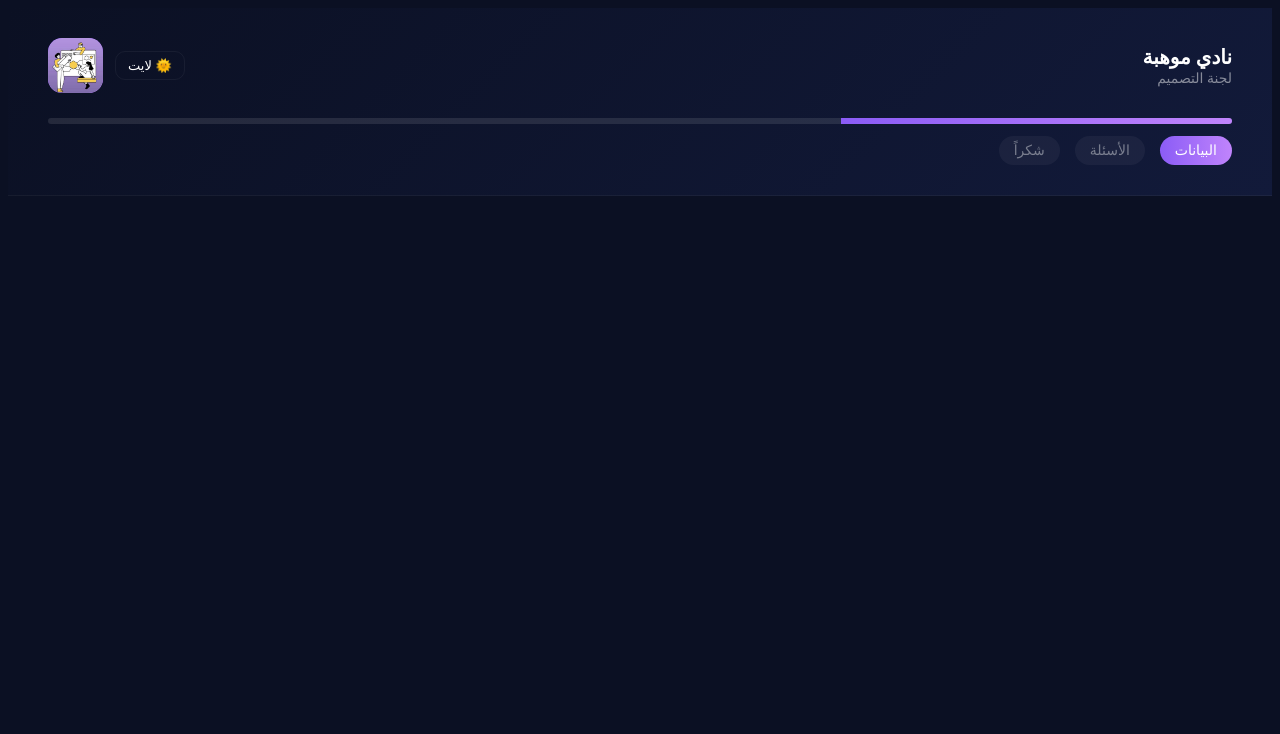
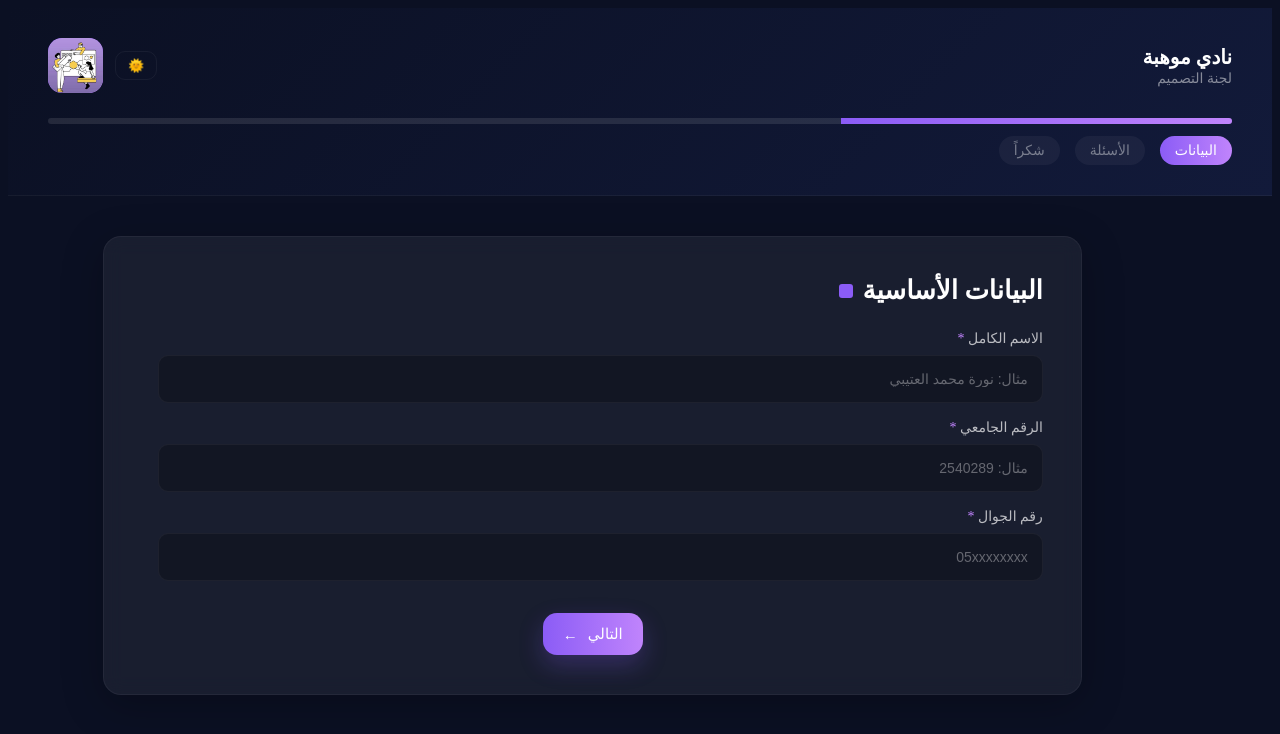
Before and after one commit to cerine0205/Mawhiba-Hub, a React (Vite) app: page / in a window 1280 px wide. Shown: the top 734 px of the page. Built offline with nearby package versions, Linux system fonts and the light colour scheme.

Commit message:
feat: add registration form and thank you page

```diff
--- a/src/component/RegistrationForm/RegistrationForm.css
+++ b/src/component/RegistrationForm/RegistrationForm.css
@@ -0,0 +1,116 @@
+
+.reg {
+  width: 90%;
+  display: flex;
+  justify-content: center;
+  padding: 40px 16px 60px;
+  direction: rtl;
+  text-align: right;
+}
+
+.reg-card {
+  width: 100%;
+  max-width: 900px;
+  min-width: 280px;
+
+  background: var(--surface-1);
+  border: 1px solid var(--surface-border);
+  border-radius: 18px;
+  padding: clamp(20px, 3vw, 40px);
+
+  box-shadow: 0 10px 40px var(--shadow-1);
+  backdrop-filter: blur(10px);
+}
+
+.reg-title {
+  display: flex;
+  align-items: center;
+  justify-content: flex-end;
+  flex-direction: row-reverse;
+  gap: 10px;
+  margin-bottom: 24px;
+}
+
+.reg-title h1 {
+  margin: 0;
+  font-size: 26px;
+  color: var(--text-1);
+}
+
+.reg-icon {
+  width: 14px;
+  height: 14px;
+  border-radius: 3px;
+  background: var(--accent-1);
+}
+
+.reg-form {
+  display: grid;
+  gap: 16px;
+}
+
+.field {
+  text-align: right;
+}
+
+.field label {
+  display: block;
+  margin-bottom: 8px;
+  color: var(--text-2);
+  font-size: 14px;
+}
+
+.req {
+  color: var(--accent-2);
+}
+
+.field input {
+  width: 95%;
+  height: 46px;
+  border-radius: 10px;
+  border: 1px solid var(--surface-border);
+  background: var(--input-bg);
+  color: var(--text-1);
+  padding: 0 14px;
+  font-size: 14px;
+  outline: none;
+  direction: rtl;
+  text-align: right;
+}
+
+.field input::placeholder {
+  color: var(--placeholder);
+}
+
+.field input:focus {
+  border-color: var(--focus-border);
+  box-shadow: 0 0 0 3px var(--focus-ring);
+}
+
+.reg-actions {
+  display: flex;
+  justify-content: center;
+  margin-top: 16px;
+}
+
+.btn-primary {
+  border: none;
+  border-radius: 14px;
+  padding: 12px 20px;
+  color: var(--btn-text);
+  font-size: 15px;
+  cursor: pointer;
+  background: linear-gradient(90deg, var(--accent-1), var(--accent-2));
+  box-shadow: 0 10px 25px var(--shadow-accent);
+  display: inline-flex;
+  align-items: center;
+  gap: 10px;
+}
+
+.btn-primary:active {
+  transform: translateY(1px);
+}
+
+.arrow {
+  font-weight: 700;
+}
--- a/src/component/RegistrationForm/RegistrationForm.jsx
+++ b/src/component/RegistrationForm/RegistrationForm.jsx
@@ -1,9 +1,89 @@
-function RegistrationForm() {
+import "./RegistrationForm.css";
+import { useState } from "react";
+
+const RegistrationForm = ({ onNext }) => {
+    const [form, setForm] = useState({
+        fullName: "",
+        universityId: "",
+        phone: "",
+    });
+
+    const handleChange = (e) => {
+        const { name, value } = e.target;
+        setForm((prev) => ({ ...prev, [name]: value }));
+    };
+
+    const handleSubmit = (e) => {
+        e.preventDefault();
+
+        if (onNext) {
+            onNext(form);
+        }
+
+    };
+
     return (
-        <div>
+        <section className="reg">
+            <div className="reg-card">
+                <div className="reg-title">
+                    <span className="reg-icon" />
+                    <h1>البيانات الأساسية</h1>
+                </div>
 
-        </div>
-    )
-}
+                <form className="reg-form" onSubmit={handleSubmit}>
+                    <div className="field">
+                        <label>
+                            الاسم الكامل <span className="req">*</span>
+                        </label>
+                        <input
+                            name="fullName"
+                            value={form.fullName}
+                            onChange={handleChange}
+                            type="text"
+                            placeholder="مثال: نورة محمد العتيبي"
+                            required
+                        />
+                    </div>
+
+                    <div className="field">
+                        <label>
+                            الرقم الجامعي <span className="req">*</span>
+                        </label>
+                        <input
+                            name="universityId"
+                            value={form.universityId}
+                            onChange={handleChange}
+                            type="text"
+                            placeholder="مثال: 2540289"
+                            required
+                        />
+                    </div>
+
+                    <div className="field">
+                        <label>
+                            رقم الجوال <span className="req">*</span>
+                        </label>
+                        <input
+                            name="phone"
+                            value={form.phone}
+                            onChange={handleChange}
+                            type="tel"
+                            inputMode="numeric"
+                            pattern="05[0-9]{8}"
+                            placeholder="05xxxxxxxx"
+                            required
+                        />
+                    </div>
+
+                    <div className="reg-actions">
+                        <button className="btn-primary" type="submit">
+                            التالي <span className="arrow">←</span>
+                        </button>
+                    </div>
+                </form>
+            </div>
+        </section>
+    );
+};
 
 export default RegistrationForm;
--- a/src/component/ThankYouPage/ThankYouPage.css
+++ b/src/component/ThankYouPage/ThankYouPage.css
@@ -0,0 +1,53 @@
+.thankyou-container {
+  min-height: 100vh;
+  display: flex;
+  align-items: top;
+  justify-content: center;
+  background: linear-gradient(135deg, var(--bg-1), var(--bg-2));
+  padding: 20px;
+}
+
+.thankyou-card {
+  height: 100%;
+  width: 100%;
+  max-width: 500px;
+  background: var(--surface-1);
+  border: 1px solid var(--surface-border);
+  border-radius: 20px;
+  padding: 40px 30px;
+  text-align: center;
+  backdrop-filter: blur(10px);
+}
+
+.thankyou-title {
+  font-size: 26px;
+  color: var(--text-1);
+  margin-bottom: 15px;
+}
+
+.thankyou-text {
+  color: var(--text-2);
+  margin-bottom: 25px;
+}
+
+.thankyou-btn {
+  background: linear-gradient(90deg, var(--accent-1), var(--accent-2));
+  color: white;
+  border: none;
+  padding: 10px 20px;
+  border-radius: 12px;
+  cursor: pointer;
+  margin-bottom: 25px;
+  transition: 0.2s;
+}
+
+.thankyou-btn:hover {
+  opacity: 0.85;
+}
+
+.thankyou-info {
+  font-size: 14px;
+  color: var(--text-2);
+  border-top: 1px solid var(--surface-border);
+  padding-top: 15px;
+}
--- a/src/component/ThankYouPage/ThankYouPage.jsx
+++ b/src/component/ThankYouPage/ThankYouPage.jsx
@@ -0,0 +1,26 @@
+import "./ThankYouPage.css";
+
+export default function ThankYouPage({ onReset }) {
+  return (
+    <div className="thankyou-container">
+
+      <div className="thankyou-card">
+        <h1 className="thankyou-title">شكراً على وقتك 💜</h1>
+
+        <p className="thankyou-text">
+          تم استلام ردك بنجاح.
+        </p>
+
+        <button className="thankyou-btn" onClick={onReset}>
+          إعادة الإرسال
+        </button>
+
+        <div className="thankyou-info">
+          <p><strong>قائدة اللجنة:</strong> لمار</p>
+          <p><strong>المصممة:</strong> سيرين</p>
+        </div>
+      </div>
+
+    </div>
+  );
+}
--- a/src/component/header/Header.jsx
+++ b/src/component/header/Header.jsx
@@ -32,7 +32,7 @@ const Header = () => {
 
         <div className="header-right">
           <button className="theme-btn" onClick={toggleTheme}>
-            {theme === "dark" ? "🌞 لايت" : "🌙 دارك"}
+            {theme === "dark" ? "🌞" : "🌙"}
           </button>
 
           <div className="logo-box">
--- a/src/index.css
+++ b/src/index.css
@@ -1,8 +1,9 @@
-/* Default = Dark */
 
 body{
     background-color: var(--bg-1);
 }
+
+
 :root {
   --bg-1: #0b1023;
   --bg-2: #121a3a;
@@ -11,22 +12,33 @@ body{
   --surface-border: rgba(255, 255, 255, 0.05);
 
   --text-1: #ffffff;
-  --text-2: rgba(255, 255, 255, 0.70);
+  --text-2: rgba(255, 255, 255, 0.7);
 
   --accent-1: #8b5cf6;
   --accent-2: #c084fc;
 
-  --bar-track: rgba(255, 255, 255, 0.10);
+  --bar-track: rgba(255, 255, 255, 0.1);
   --chip-bg: rgba(255, 255, 255, 0.08);
+
+  --shadow-1: rgba(0, 0, 0, 0.25);
+  --shadow-accent: rgba(139, 92, 246, 0.25);
+
+  --input-bg: rgba(0, 0, 0, 0.25);
+  --placeholder: rgba(255, 255, 255, 0.35);
+
+  --focus-border: rgba(139, 92, 246, 0.55);
+  --focus-ring: rgba(139, 92, 246, 0.18);
+
+  --btn-text: #ffffff;
 }
 
-/* Light Mode لما نحط class */
+
 .theme-light {
   --bg-1: #f5f7ff;
   --bg-2: #e9edff;
 
-  --surface-1: rgba(255, 255, 255, 0.65);
-  --surface-border: rgba(0, 0, 0, 0.06);
+  --surface-1: rgba(255, 255, 255, 0.75);
+  --surface-border: rgba(0, 0, 0, 0.08);
 
   --text-1: #0b1023;
   --text-2: rgba(11, 16, 35, 0.65);
@@ -34,6 +46,17 @@ body{
   --accent-1: #6d28d9;
   --accent-2: #a855f7;
 
-  --bar-track: rgba(0, 0, 0, 0.10);
+  --bar-track: rgba(0, 0, 0, 0.1);
   --chip-bg: rgba(0, 0, 0, 0.06);
+
+  --shadow-1: rgba(0, 0, 0, 0.12);
+  --shadow-accent: rgba(109, 40, 217, 0.18);
+
+  --input-bg: rgba(11, 16, 35, 0.06);
+  --placeholder: rgba(11, 16, 35, 0.4);
+
+  --focus-border: rgba(109, 40, 217, 0.45);
+  --focus-ring: rgba(109, 40, 217, 0.16);
+
+  --btn-text: #ffffff;
 }
--- a/src/layout/MawhibaHubLayout.jsx
+++ b/src/layout/MawhibaHubLayout.jsx
@@ -1,9 +1,13 @@
 import Header from "../component/header/Header";
+import RegistrationForm from "../component/RegistrationForm/RegistrationForm";
+import ThankYouPage from "../component/ThankYouPage/ThankYouPage";
 
 function MawhibaHubLayout() {
     return (
         <>
             <Header />
+            <RegistrationForm />
+            {/* <ThankYouPage /> */}
         </>
     );
 }
```
